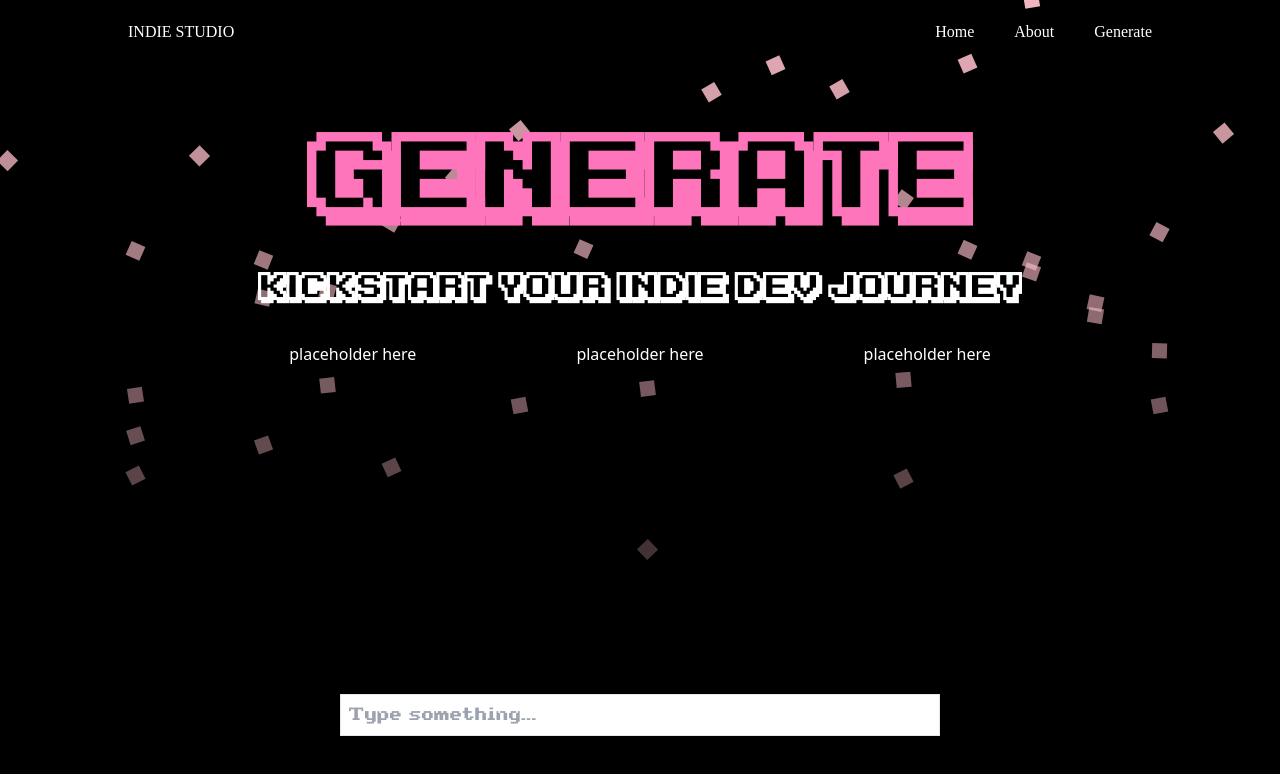
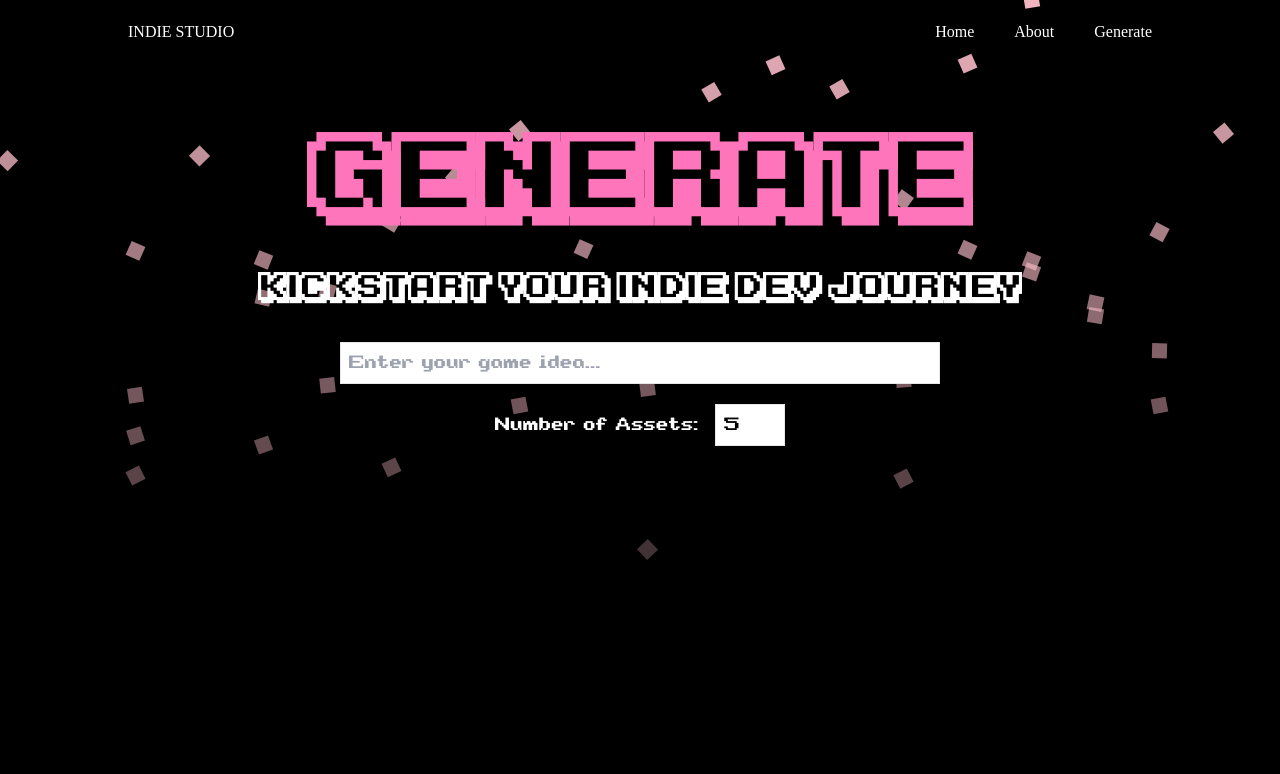
Before and after one commit to tx-appdev/hack-tx, a Next.js app in the folder client-next/: page /generate in a window 1280 px wide. Shown: the top 774 px of the page. Built offline with nearby package versions, Linux system fonts and the light colour scheme; a web font is replaced by a local one.

Commit message:
generate assets input

```diff
--- a/client-next/sections/Generate.tsx
+++ b/client-next/sections/Generate.tsx
@@ -16,23 +16,27 @@ const Generate = () => {
                     Kickstart your indie dev journey
                 </h3>
             </div>
-            <div className="flex items-center justify-center text-center text-[--body]">
-                <div className="img-1 px-20">
-                    placeholder here
-                </div>
-                <div className="img-2 px-20">
-                    placeholder here
-                </div>
-                <div className="img-3 px-20">
-                    placeholder here
-                </div>
-            </div>
-            <div className="text-input fixed bottom-0 left-0 w-full py-[5%] flex items-center justify-center">
+            <div className="text-input w-full pb-5 flex items-center justify-center">
                 <input
                     type="text"
-                    placeholder="Type something..."
+                    maxLength={100}
+                    placeholder="Enter your game idea..."
                     className="w-[90%] max-w-[600px] p-2 border font-[SuperLegend]"
                 />
+            </div>
+            <div className="flex items-center justify-center text-center text-[--body]">
+                <div className="font-[SuperLegend]">Number of Assets: </div>
+                <div className="pl-4">
+                    <input
+                        type="text"
+                        defaultValue="5"
+                        step="1"
+                        min="1"
+                        max="20"
+                        maxLength={2}
+                        className="w-[70px] p-2 border font-[SuperLegend] text-[black]"
+                    />
+                </div>
             </div>
             <CherryBlossomPetals />
         </>
```
